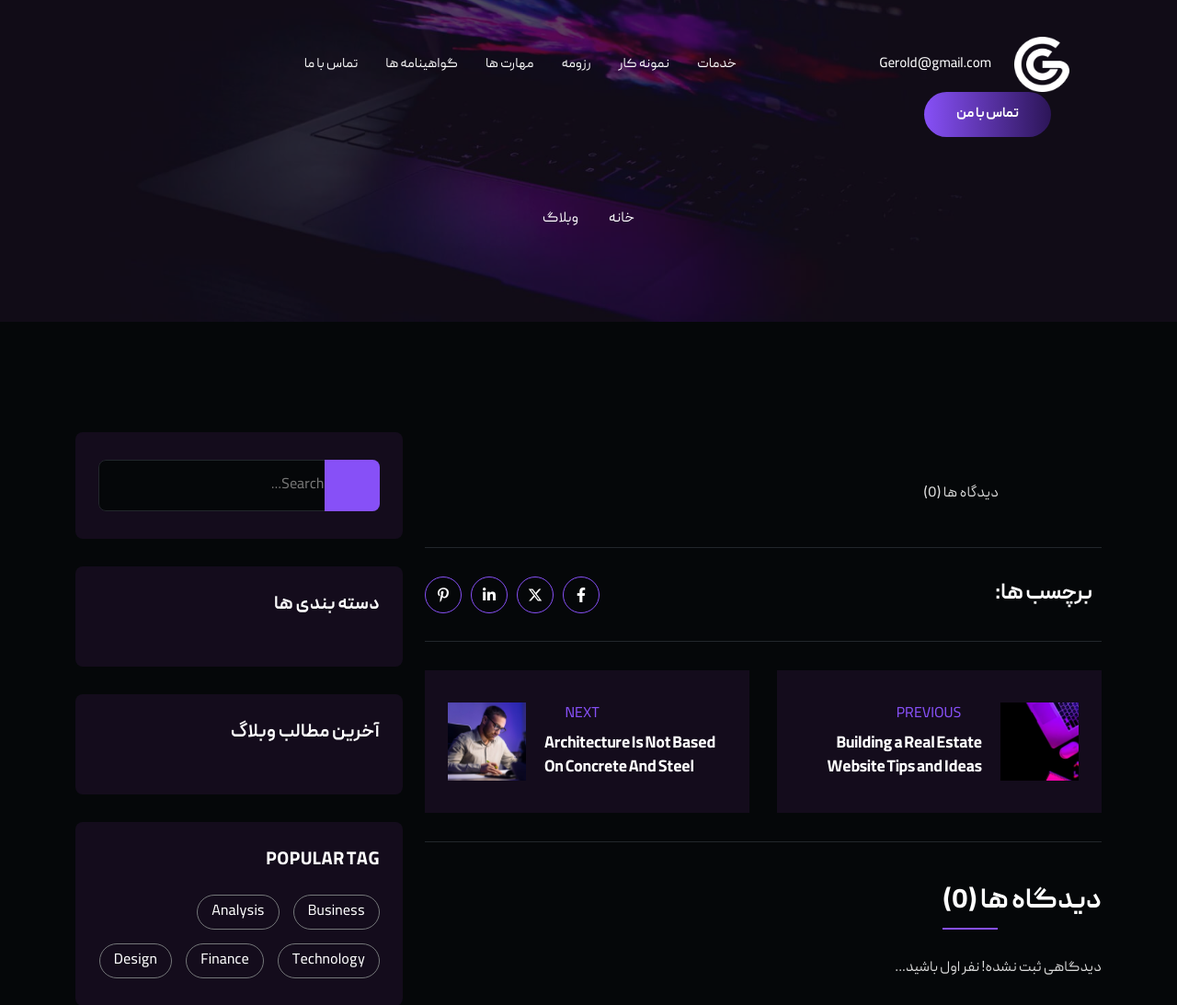
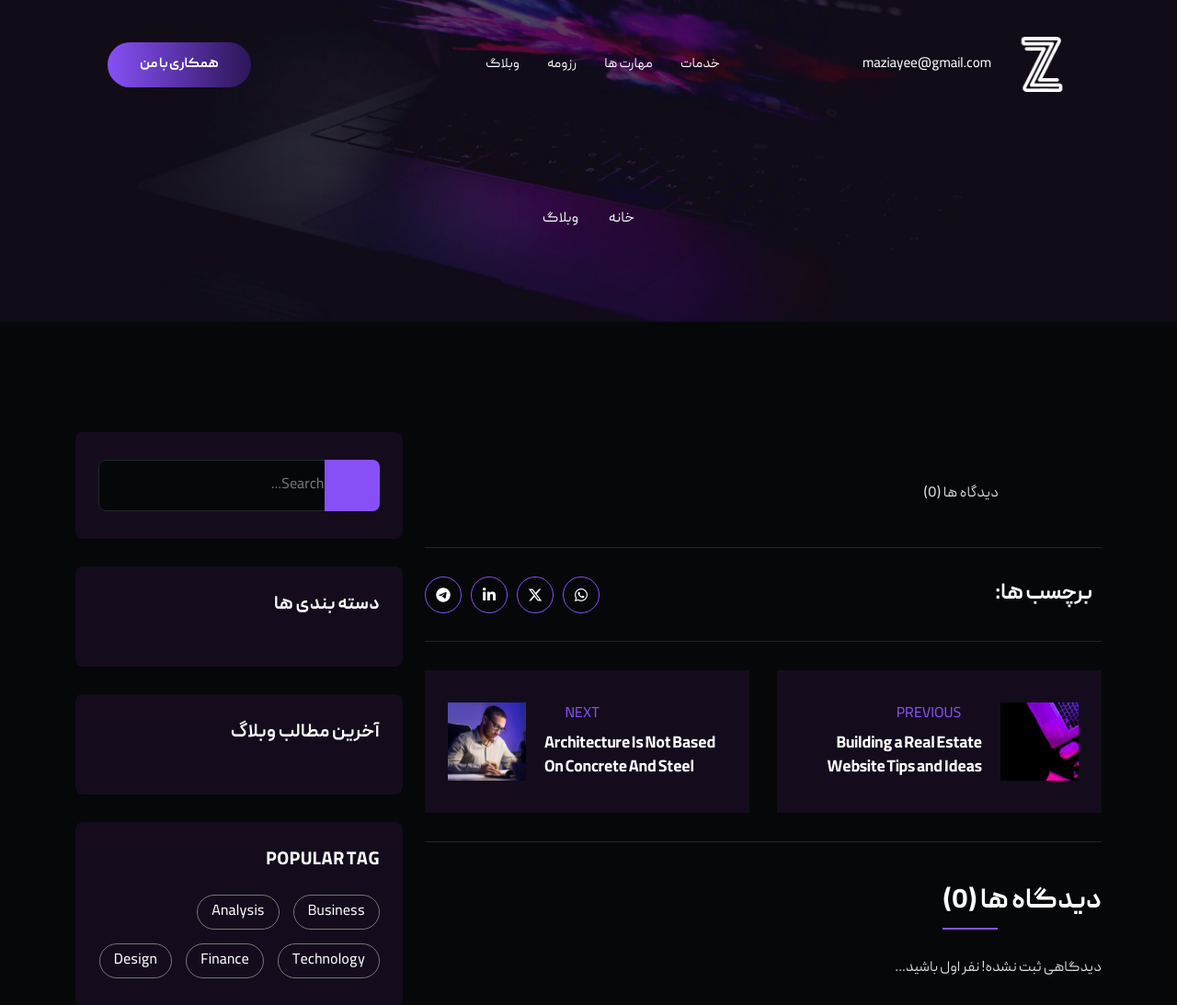
Before and after one commit to MaZiayee/PersonalSite1, a Django app: template templates/blog/blog-details.html in a window 1280 px wide. Shown: the top 1093 px of the page at 92% size. Run offline with Django 4.2, Linux system fonts and the light colour scheme; the template is opened without the code that fills it: values that come from a table or form of the project are taken from there, others are empty; some libraries are stand-ins or nearby versions; some web fonts are replaced.

Commit message:
set some personal information
set some personal information on htmls files and set correct urls in homepage

```diff
--- a/templates/blog/blog-details.html
+++ b/templates/blog/blog-details.html
@@ -10,7 +10,7 @@
    <meta name="description" content="">
 
    <!-- Site Title -->
-   <title>جزئیات وبلاگ جرولد</title>
+   <title>جزئیات وبلاگ </title>
 
    <!-- Place favicon.ico in the root directory -->
    <link rel="apple-touch-icon" href="{% static 'img/favicon.png' %}">
@@ -68,32 +68,30 @@
          <div class="row">
             <div class="col-12 d-flex flex-wrap align-items-center">
                <div class="logo-box">
-                  <a href="index.html">
+                  <a href="{% url 'website:homepage' %}">
                      <img src="{% static 'img/logo/logo.png' %}" alt="">
                   </a>
                </div>
 
                <div class="header-info-list d-none d-md-inline-block">
                   <ul class="ul-reset">
-                     <li><a href="mailto:mail@gerolddesign.com">Gerold@gmail.com</a></li>
+                     <li><a href="mailto:maziayee@gerolddesign.com">maziayee@gmail.com</a></li>
                   </ul>
                </div>
 
                <div class="header-menu">
                   <nav>
                      <ul>
-                        <li><a href="#services-section">خدمات</a></li>
-                        <li><a href="#works-section">نمونه کار</a></li>
-                        <li><a href="#resume-section">رزومه</a></li>
-                        <li><a href="#skills-section">مهارت ها</a></li>
-                        <li><a href="#testimonials-section">گواهینامه ها</a></li>
-                        <li><a href="#contact-section">تماس با ما</a></li>
+                        <li><a href="{% url 'website:homepage' %}#services-section">خدمات</a></li>
+                        <li><a href="{% url 'website:homepage' %}#skills-section">مهارت ها</a></li>
+                        <li><a href="{% url 'website:homepage' %}#resume-section">رزومه</a></li>
+                        <li><a href="{% url 'website:homepage' %}#blog-section">وبلاگ</a></li>
                      </ul>
                   </nav>
                </div>
 
                <div class="header-button">
-                  <a href="#" class="btn tj-btn-primary">تماس با من</a>
+                  <a href="{% url 'website:homepage' %}#contact-section" class="btn tj-btn-primary">همکاری با من</a>
                </div>
 
                <div class="menu-bar d-lg-none">
@@ -120,25 +118,22 @@
 
                <div class="header-info-list d-none d-md-inline-block">
                   <ul class="ul-reset">
-                     <li><a href="mailto:mail@gerolddesign.com">Gerold@gmail.com</a></li>
+                     <li><a href="mailto:maziayee@gerolddesign.com">maziayee@gmail.com</a></li>
                   </ul>
                </div>
 
                <div class="header-menu">
                   <nav>
                      <ul>
-                        <li><a href="#services-section">خدمات</a></li>
-                        <li><a href="#works-section">نمونه کار</a></li>
-                        <li><a href="#resume-section">رزومه</a></li>
-                        <li><a href="#skills-section">مهارت ها</a></li>
-                        <li><a href="#testimonials-section">گواهینامه ها</a></li>
-                        <li><a href="#contact-section">تماس با ما</a></li>
-                     </ul>
+                        <li><a href="{% url 'website:homepage' %}#services-section">خدمات</a></li>
+                        <li><a href="{% url 'website:homepage' %}#skills-section">مهارت ها</a></li>
+                        <li><a href="{% url 'website:homepage' %}#resume-section">رزومه</a></li>
+                        <li><a href="{% url 'website:homepage' %}#blog-section">وبلاگ</a></li>
                   </nav>
                </div>
 
                <div class="header-button">
-                  <a href="#" class="btn tj-btn-primary">تماس با من</a>
+                  <a href="{% url 'website:homepage' %}#contact-section" class="btn tj-btn-primary">همکاری با من</a>
                </div>
 
                <div class="menu-bar d-lg-none">
@@ -164,9 +159,9 @@
                   <div class="breadcrumb_content d-flex flex-column align-items-center">
                      <h2 class="title wow fadeInUp" data-wow-delay=".3s">{{post.title}}</h2>
                      <div class="breadcrumb_navigation wow fadeInUp" data-wow-delay=".5s">
-                        <span><a href="index.html">خانه</a></span>
+                        <span><a href="{% url 'website:homepage' %}">خانه</a></span>
                         <i class="far fa-long-arrow-left"></i>
-                        <span class="current-item">وبلاگ</span>
+                        <span><a href="{% url 'blog:blog-home' %}">وبلاگ</a></span>
                      </div>
                   </div>
                </div>
@@ -214,15 +209,15 @@
                            <h4 class="tag__title">برچسب ها:</h4>
                            <div class="tagcloud">
                               {% for t in post.tag.all %}
-                              <a href="#" rel="tag">{{t.name}}</a>
+                              <a rel="tag">{{t.name}}</a>
                               {% endfor %}
                            </div>
                         </div>
                         <div class="share_link">
-                           <a href="#" target="_blank" class="facebook" title="Share this on Facebook"><i class="fa-brands fa-facebook-f"></i></a>
-                           <a href="#" class="twitter" title="Share this on Twitter" target="_blank"><i class="fa-brands fa-x-twitter"></i></a>
-                           <a href="#" class="linkedin" title="Share this on Linkedin" target="_blank"><i class="fa-brands fa-linkedin-in"></i></a>
-                           <a href="#" class="pinterest" title="Pin this Post" target="_blank"><i class="fa-brands fa-pinterest-p"></i></a>
+                           <a href="whatsapp://send?text=Check+this+out:+{{ request.build_absolute_uri }}" target="_blank" class="whatsapp" title="Share this on whatsapp"><i class="fa-brands fa-whatsapp"></i></a>
+                           <a href="https://twitter.com/intent/tweet?url={{ request.build_absolute_uri }}&text=Check+this+out!" class="twitter" title="Share this on Twitter" target="_blank"><i class="fa-brands fa-x-twitter"></i></a>
+                           <a href="https://www.linkedin.com/sharing/share-offsite/?url={{ request.build_absolute_uri }}&text=Check+this+out!" class="linkedin" title="Share this on Linkedin" target="_blank"><i class="fa-brands fa-linkedin-in"></i></a>
+                           <a href="https://t.me/share/url?url={{ request.build_absolute_uri }}&text=Check+this+out!" class="telegram" title="Share this on Telegram" target="_blank"><i class="fa-brands fa-telegram"></i></a>
                         </div>
                      </div>
 
--- a/website/urls.py
+++ b/website/urls.py
@@ -5,4 +5,5 @@ app_name = 'website'
 
 urlpatterns = [
     path('',home, name = 'homepage'),
+    path('download/', download_pdf, name='download_pdf'),
 ]
```
Also changed, not shown: templates/website/index.html (+17 -34 lines), website/views.py (+8 -0 lines), assets/img/favicon.png, assets/img/favicon2.png (added), assets/img/logo/logo.png, assets/img/logo/logo2.png (added), 1 other file.
